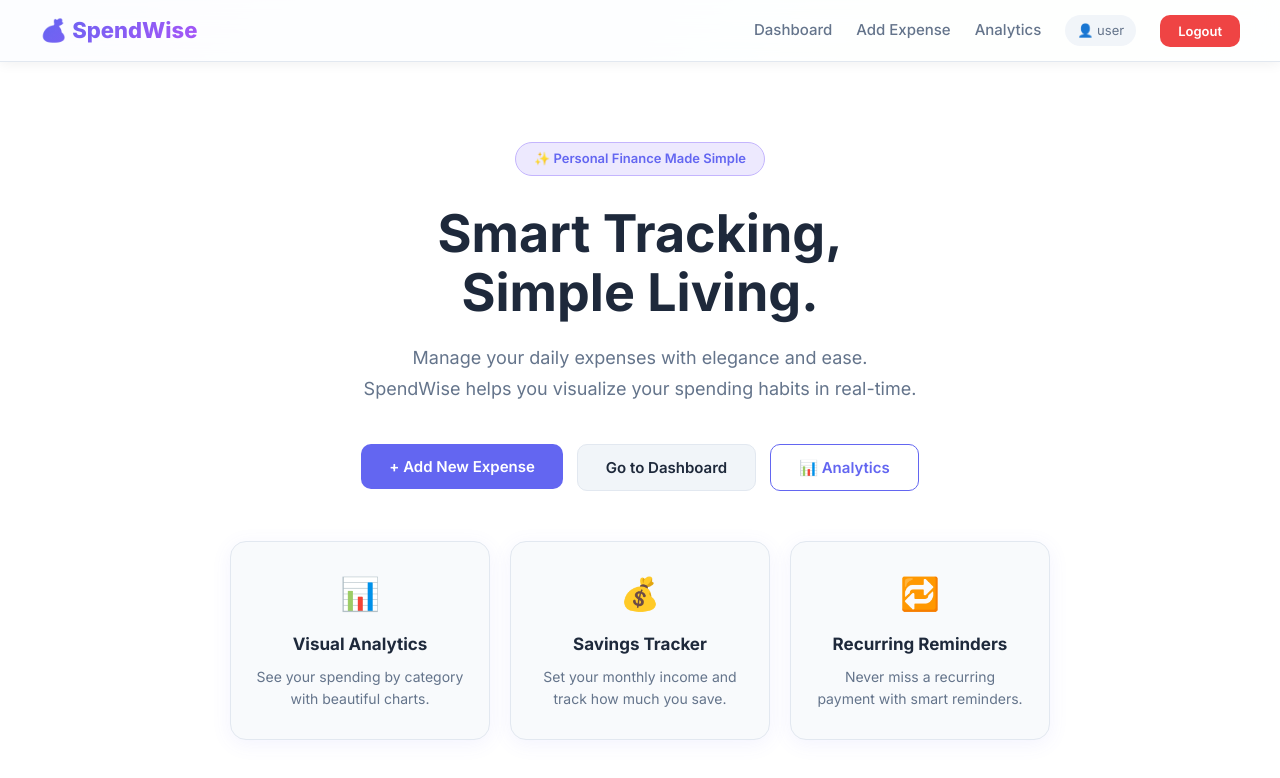
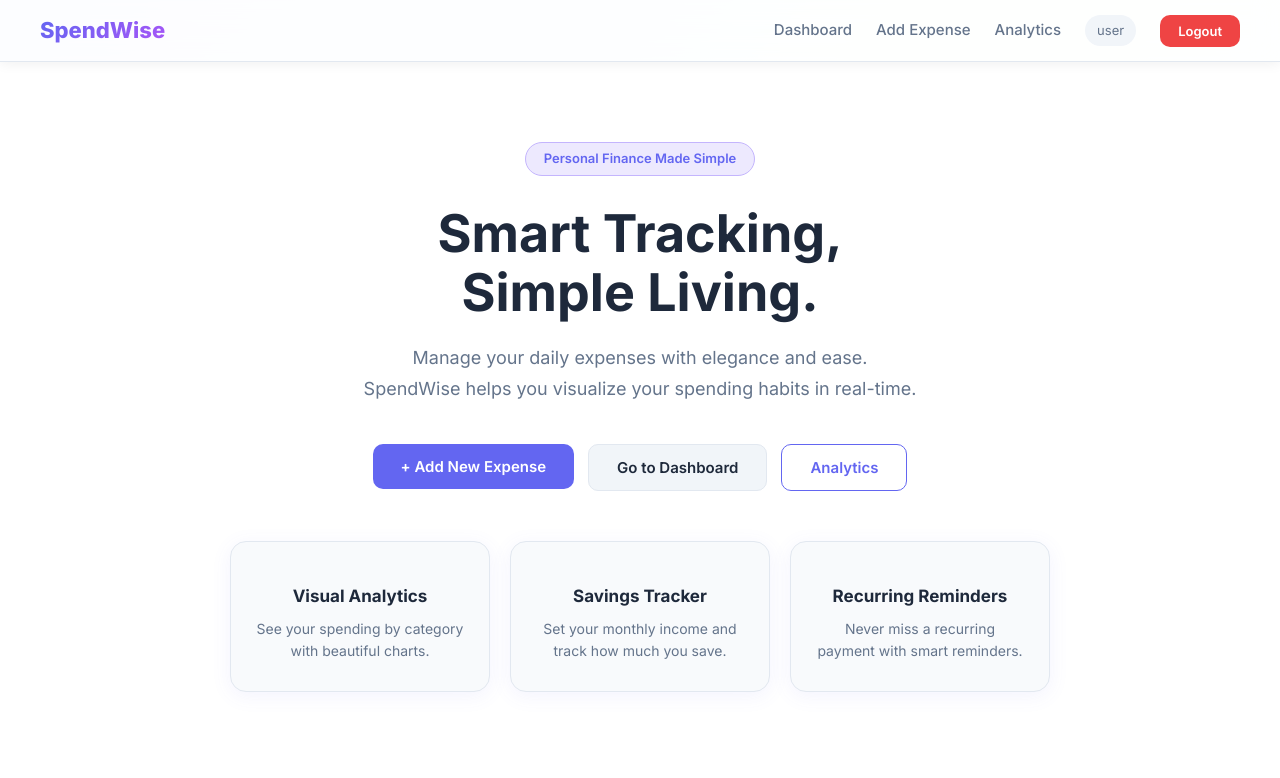
Before and after one commit to prathamdagli/SpendWise, a React (Vite) app in the folder frontend/: page / in a window 1280 px wide. Shown: the top 778 px of the page. Built offline with nearby package versions, Linux system fonts and the light colour scheme; no server answers; sample sign-in values are in the browser's storage.

Commit message:
Removed emojis from website

```diff
--- a/frontend/src/components/AddExpense.jsx
+++ b/frontend/src/components/AddExpense.jsx
@@ -96,7 +96,7 @@ function AddExpense({ userId, onExpenseAdded }) {
             checked={isRecurring}
             onChange={(e) => setIsRecurring(e.target.checked)}
           />
-          <label htmlFor="recurring-check">🔁 Recurring Expense</label>
+          <label htmlFor="recurring-check">Recurring Expense</label>
         </div>
 
         {/* Extra fields shown only when recurring is checked */}
@@ -126,7 +126,7 @@ function AddExpense({ userId, onExpenseAdded }) {
         {error && <p className="error">{error}</p>}
 
         <button type="submit" disabled={loading}>
-          {loading ? "Saving..." : "💾 Save Expense"}
+          {loading ? "Saving..." : "Save Expense"}
         </button>
       </form>
     </div>
--- a/frontend/src/components/EditExpense.jsx
+++ b/frontend/src/components/EditExpense.jsx
@@ -67,7 +67,7 @@ function EditExpense({ expense, onDone }) {
           checked={isRecurring}
           onChange={(e) => setIsRecurring(e.target.checked)}
         />
-        <label htmlFor="edit-recurring-check">🔁 Recurring Expense</label>
+        <label htmlFor="edit-recurring-check">Recurring Expense</label>
       </div>
 
       {isRecurring && (
@@ -92,7 +92,7 @@ function EditExpense({ expense, onDone }) {
       )}
 
       <div style={{ display: "flex", gap: "10px", marginTop: "4px" }}>
-        <button type="submit" style={{ flex: 1 }}>✓ Update</button>
+        <button type="submit" style={{ flex: 1 }}>Update</button>
         <button type="button" className="secondary" onClick={onDone} style={{ flex: 1 }}>Cancel</button>
       </div>
     </form>
--- a/frontend/src/components/ExpenseList.jsx
+++ b/frontend/src/components/ExpenseList.jsx
@@ -31,7 +31,7 @@ function ExpenseList({ expenses, onExpenseChanged }) {
   if (expenses.length === 0) {
     return (
       <div className="card empty-state">
-        <p>📭 No expenses yet.</p>
+        <p>No expenses yet.</p>
         <p style={{ marginTop: "8px", fontSize: "13px" }}>Use the form above to add your first expense!</p>
       </div>
     );
@@ -56,7 +56,7 @@ function ExpenseList({ expenses, onExpenseChanged }) {
                 <td>
                   {expense.title}
                   {expense.isRecurring && (
-                    <span className="recurring-tag">🔁 {expense.recurrenceType}</span>
+                    <span className="recurring-tag">{expense.recurrenceType}</span>
                   )}
                 </td>
                 <td>
@@ -70,14 +70,14 @@ function ExpenseList({ expenses, onExpenseChanged }) {
                     onClick={() => setEditingId(expense.id)}
                     style={{ marginRight: "8px", padding: "6px 14px", fontSize: "13px" }}
                   >
-                    ✏️ Edit
+                    Edit
                   </button>
                   <button
                     className="danger"
                     onClick={() => handleDelete(expense.id)}
                     style={{ padding: "6px 14px", fontSize: "13px" }}
                   >
-                    🗑️ Delete
+                    Delete
                   </button>
                 </td>
               </tr>
--- a/frontend/src/components/Navbar.jsx
+++ b/frontend/src/components/Navbar.jsx
@@ -26,14 +26,14 @@ function Navbar() {
 
   return (
     <nav>
-      <Link to="/" className="nav-brand">💰 SpendWise</Link>
+      <Link to="/" className="nav-brand">SpendWise</Link>
       <div className="nav-links">
         {user ? (
           <>
             <Link to="/dashboard" className={isActive("/dashboard")}>Dashboard</Link>
             <Link to="/add" className={isActive("/add")}>Add Expense</Link>
             <Link to="/analytics" className={isActive("/analytics")}>Analytics</Link>
-            <span className="nav-user">👤 {user.email?.split("@")[0]}</span>
+            <span className="nav-user">{user.email?.split("@")[0]}</span>
             <button onClick={handleLogout} className="danger" style={{ padding: "8px 18px", fontSize: "13px" }}>
               Logout
             </button>
--- a/frontend/src/index.css
+++ b/frontend/src/index.css
@@ -103,7 +103,7 @@ body {
   align-items: center;
   gap: 10px;
 }
-.reminder-item::before { content: '🔔'; font-size: 16px; }
+.reminder-item::before { content: ''; font-size: 16px; }
 
 /* ── Inline Add Expense Form ── */
 .add-expense-toggle {
--- a/frontend/src/pages/Analytics.jsx
+++ b/frontend/src/pages/Analytics.jsx
@@ -91,7 +91,7 @@ function Analytics() {
 
   return (
     <div className="container">
-      <h2 style={{ marginBottom: "4px" }}>📊 Analytics</h2>
+      <h2 style={{ marginBottom: "4px" }}>Analytics</h2>
       <p style={{ color: "var(--text-light)", marginBottom: "28px", fontSize: "14px" }}>
         Your spending breakdown and trends
       </p>
@@ -136,7 +136,7 @@ function Analytics() {
 
       {expenses.length === 0 ? (
         <div className="card empty-state">
-          <p>📭 No expense data yet.</p>
+          <p>No expense data yet.</p>
           <p style={{ fontSize: "13px", marginTop: "8px" }}>Add expenses from the dashboard to see charts here!</p>
         </div>
       ) : (
--- a/frontend/src/pages/Dashboard.jsx
+++ b/frontend/src/pages/Dashboard.jsx
@@ -105,9 +105,7 @@ function Dashboard() {
       {/* ── Header with inline income input ── */}
       <div className="dashboard-header">
         <div>
-          <h2 style={{ marginBottom: "4px" }}>
-            👋 Hello, {user.email?.split("@")[0]}!
-          </h2>
+            Hello, {user.email?.split("@")[0]}!
           <p style={{ color: "var(--text-light)", fontSize: "14px" }}>
             {now.toLocaleString("default", { month: "long", year: "numeric" })} overview
           </p>
@@ -132,7 +130,7 @@ function Dashboard() {
               Save
             </button>
             {incomeSaved && (
-              <span style={{ color: "var(--success)", fontSize: "13px", fontWeight: 600 }}>✅ Saved!</span>
+              <span style={{ color: "var(--success)", fontSize: "13px", fontWeight: 600 }}>Saved!</span>
             )}
           </div>
           {incomeError && (
@@ -164,7 +162,7 @@ function Dashboard() {
       {/* ── Upcoming Recurring Reminders ── */}
       {reminders.length > 0 && (
         <div className="card mb-4">
-          <div className="section-title">🔔 Upcoming Expenses</div>
+          <div className="section-title">Upcoming Expenses</div>
           <div className="reminder-list">
             {reminders.map((exp) => (
               <div className="reminder-item" key={exp.id}>
@@ -187,7 +185,7 @@ function Dashboard() {
           className={showAddForm ? "secondary" : "outline"}
           onClick={() => setShowAddForm(!showAddForm)}
         >
-          {showAddForm ? "✕ Cancel" : "+ Add Expense"}
+          {showAddForm ? "Cancel" : "+ Add Expense"}
         </button>
       </div>
 
--- a/frontend/src/pages/Home.jsx
+++ b/frontend/src/pages/Home.jsx
@@ -18,7 +18,7 @@ function Home() {
     <div className="home-page">
       {/* ── Hero ── */}
       <div className="home-hero">
-        <div className="home-badge">✨ Personal Finance Made Simple</div>
+        <div className="home-badge">Personal Finance Made Simple</div>
         <h1>Smart Tracking,<br />Simple Living.</h1>
         <p>Manage your daily expenses with elegance and ease.<br />SpendWise helps you visualize your spending habits in real-time.</p>
 
@@ -27,7 +27,7 @@ function Home() {
             <>
               <Link to="/add"><button>+ Add New Expense</button></Link>
               <Link to="/dashboard"><button className="secondary">Go to Dashboard</button></Link>
-              <Link to="/analytics"><button className="outline">📊 Analytics</button></Link>
+              <Link to="/analytics"><button className="outline">Analytics</button></Link>
             </>
           ) : (
             <>
@@ -41,17 +41,17 @@ function Home() {
       {/* ── Feature cards ── */}
       <div className="home-features">
         <div className="feature-card">
-          <div className="feature-icon">📊</div>
+          <div className="feature-icon"></div>
           <h3>Visual Analytics</h3>
           <p>See your spending by category with beautiful charts.</p>
         </div>
         <div className="feature-card">
-          <div className="feature-icon">💰</div>
+          <div className="feature-icon"></div>
           <h3>Savings Tracker</h3>
           <p>Set your monthly income and track how much you save.</p>
         </div>
         <div className="feature-card">
-          <div className="feature-icon">🔁</div>
+          <div className="feature-icon"></div>
           <h3>Recurring Reminders</h3>
           <p>Never miss a recurring payment with smart reminders.</p>
         </div>
```
